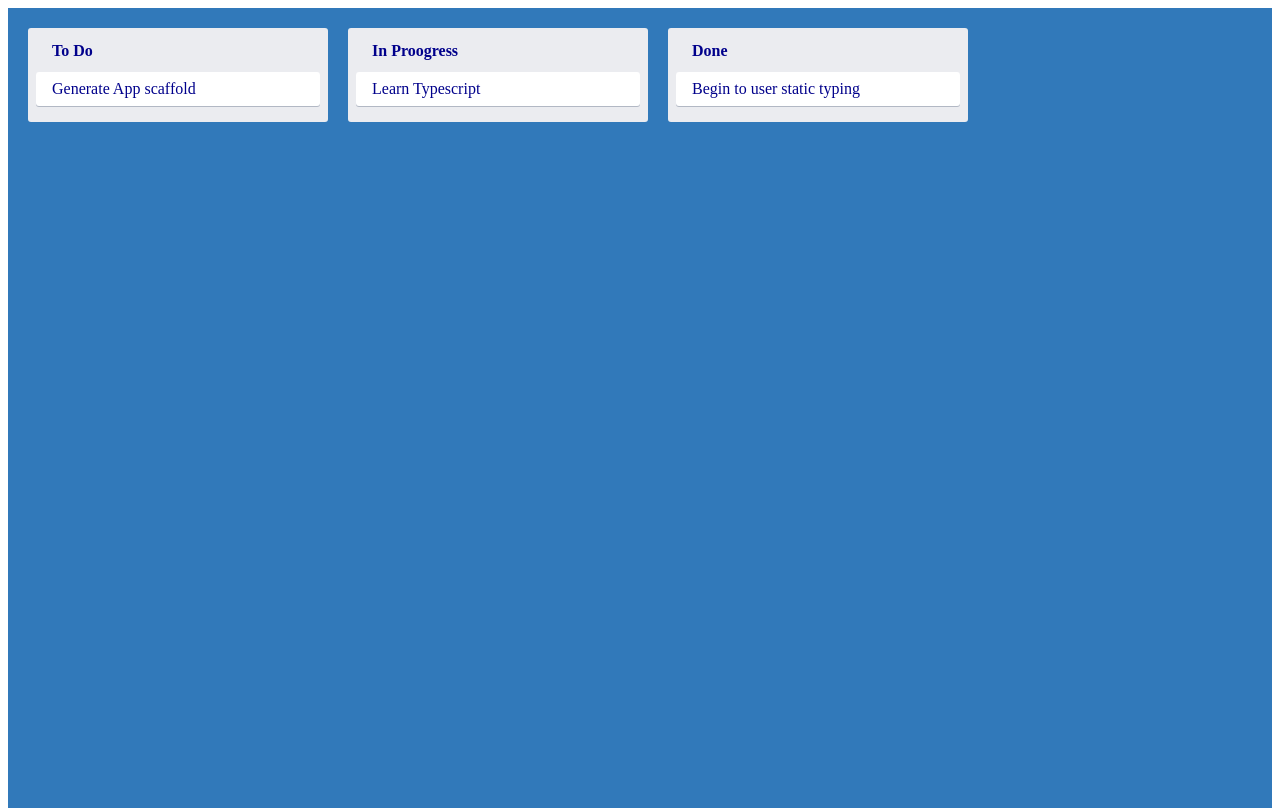
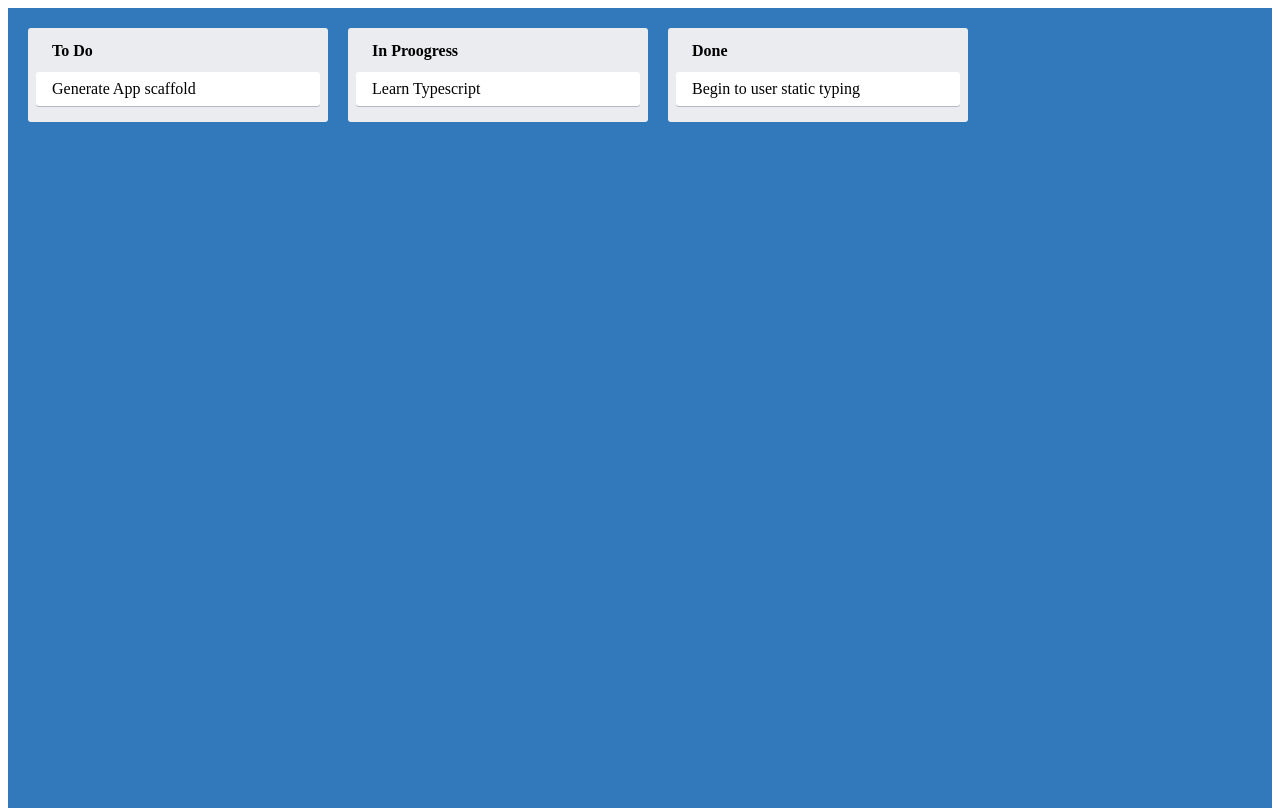
Before and after one commit to marcusPrado02/Trello_Clone_application, a React (Create React App) app: page / in a window 1280 px wide. Built offline with nearby package versions, Linux system fonts and the light colour scheme.

Commit message:
Css update

```diff
--- a/src/index.css
+++ b/src/index.css
@@ -3,13 +3,9 @@ html {
 }
 
 *, *:before, *:after {
-  box-sizing: inherit;
+    box-sizing: inherit;
 }
 
 html, body, #root {
-    height: 100%;
+    height: 100%
 }
-
-body {
-    color: darkblue;
-}
```
